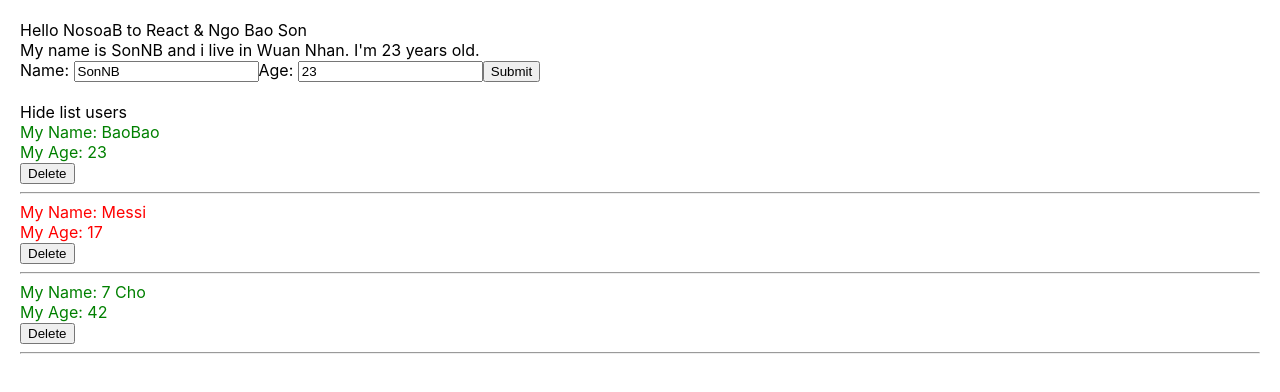
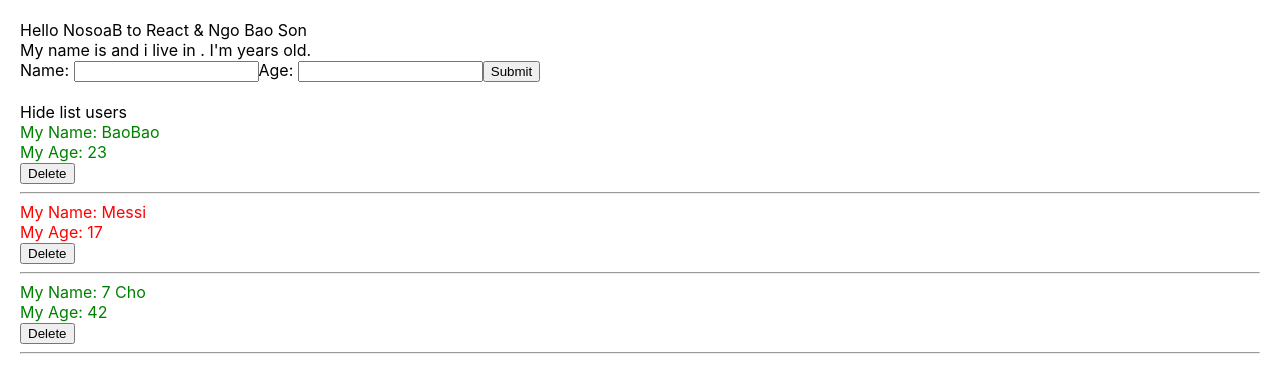
Before and after one commit to NosoaB17/React_QuizProject, a React (Create React App) app: page / in a window 1280 px wide. Shown: the top 392 px of the page. Built offline with nearby package versions, Linux system fonts and the light colour scheme.

Commit message:
Convert to Hook

```diff
--- a/src/App.js
+++ b/src/App.js
@@ -5,32 +5,24 @@ import { increaseCounter, decreaseCounter } from "./redux/action/counterAction";
 import MyComponent from "./components/MyComponent";
 import React from "react";
 
-class App extends React.Component {
-  render() {
-    return (
-      <div className="app-container">
-        Hello NosoaB to React &amp; Ngo Bao Son
-        <MyComponent></MyComponent>
-      </div>
-    );
-  }
-}
+// class App extends React.Component {
+//   render() {
+//     return (
+//       <div className="app-container">
+//         Hello NosoaB to React &amp; Ngo Bao Son
+//         <MyComponent></MyComponent>
+//       </div>
+//     );
+//   }
+// }
 
-// const App = () => {
-//   const count = useSelector((state) => state.counter.count);
-//   const dispatch = useDispatch();
-
-//   return (
-//     <div className="App">
-//       <header className="App-header">
-//         <img src={logo} className="App-logo" alt="logo" />
-//         <p>Hello SonNB!</p>
-//         <div>Count = {count}</div>
-//         <button onClick={() => dispatch(increaseCounter())}>Increase</button>
-//         <button onClick={() => dispatch(decreaseCounter())}>Decrease</button>
-//       </header>
-//     </div>
-//   );
-// };
+const App = () => {
+  return (
+    <div className="app-container">
+      Hello NosoaB to React &amp; Ngo Bao Son
+      <MyComponent></MyComponent>
+    </div>
+  );
+};
 
 export default App;
--- a/src/components/AddUserInfor.js
+++ b/src/components/AddUserInfor.js
@@ -1,61 +1,119 @@
-import React from "react";
+import React, { useState } from "react";
 
-class AddUserInfor extends React.Component {
-  state = {
-    name: "SonNB",
-    address: "Wuan Nhan",
-    age: 23,
+// class AddUserInfor extends React.Component {
+//   state = {
+//     name: "SonNB",
+//     address: "Wuan Nhan",
+//     age: 23,
+//   };
+
+//   handleOnChangeInput = (event) => {
+//     this.setState({
+//       name: event.target.value,
+//     });
+//     console.log(event, event.target.value);
+//   };
+
+//   handleOnChangeAge = (event) => {
+//     //bad code
+//     // this.state.age = event.target.value
+//     this.setState({
+//       age: event.target.value,
+//     });
+//     console.log(event, event.target.value);
+//   };
+
+//   handleOnSubmit = (event) => {
+//     event.preventDefault();
+//     this.props.handleAddNewUser({
+//       id: Math.floor((Math.random()*100) +1) + '-random',
+//       name: this.state.name,
+//       age: this.state.age
+//   });
+//   };
+
+//   render() {
+//     return (
+//       <div>
+//         {" "}
+//         My name is {this.state.name} and i live in {this.state.address}. I'm{" "}
+//         {this.state.age} years old.
+//         <form onSubmit={(event) => this.handleOnSubmit(event)}>
+//           <label>Name: </label>
+//           <input
+//             value={this.state.name}
+//             type="text"
+//             onChange={(event) => this.handleOnChangeInput(event)}
+//           />
+//           <label>Age: </label>
+//           <input
+//             value={this.state.age}
+//             type="text"
+//             onChange={(event) => this.handleOnChangeAge(event)}
+//           />
+//           <button>Submit</button>
+//         </form>
+//       </div>
+//     );
+//   }
+// }
+
+const AddUserInfor = (props) => {
+  // state = {
+  //   name: "SonNB",
+  //   address: "Wuan Nhan",
+  //   age: 23,
+  // };
+  const [name, setName] = useState("");
+  const [address, setAddress] = useState("");
+  const [age, setAge] = useState("");
+
+  const handleOnChangeInput = (event) => {
+    // this.setState({
+    //   name: event.target.value,
+    // });
+    setName(event.target.value);
   };
 
-  handleOnChangeInput = (event) => {
-    this.setState({
-      name: event.target.value,
-    });
-    console.log(event, event.target.value);
+  const handleOnChangeAge = (event) => {
+    //bad code
+    // this.state.age = event.target.value
+    // this.setState({
+    //   age: event.target.value,
+    // });
+    setAge(event.target.value);
   };
 
-  handleOnChangeAge = (event) => {
-    //bad code
-    // this.state.age = event.target.value
-    this.setState({
-      age: event.target.value,
-    });
-    console.log(event, event.target.value);
-  };
-
-  handleOnSubmit = (event) => {
+  const handleOnSubmit = (event) => {
     event.preventDefault();
-    this.props.handleAddNewUser({
+    props.handleAddNewUser({
       id: Math.floor(Math.random() * 100 + 1) + "-random",
-      name: this.state.name,
-      age: this.state.age,
+      name: name,
+      age: age,
     });
   };
 
-  render() {
   return (
     <div>
       {" "}
-        My name is {this.state.name} and i live in {this.state.address}. I'm{" "}
-        {this.state.age} years old.
-        <form onSubmit={(event) => this.handleOnSubmit(event)}>
+      My name is {name} and i live in {address}. I'm {age} years old.
+      <form onSubmit={(event) => handleOnSubmit(event)}>
         <label>Name: </label>
         <input
-            value={this.state.name}
+          value={name}
           type="text"
-            onChange={(event) => this.handleOnChangeInput(event)}
+          onChange={(event) => handleOnChangeInput(event)}
         />
         <label>Age: </label>
         <input
-            value={this.state.age}
+          value={age}
           type="text"
-            onChange={(event) => this.handleOnChangeAge(event)}
+          onChange={(event) => handleOnChangeAge(event)}
         />
         <button>Submit</button>
       </form>
     </div>
   );
-  }
-}
+};
 
 export default AddUserInfor;
--- a/src/components/MyComponent.js
+++ b/src/components/MyComponent.js
@@ -1,47 +1,80 @@
-import React from "react";
+import React, { useState } from "react";
 import AddUserInfor from "./AddUserInfor";
 import DisplayInfor from "./DisplayInfor";
-class MyComponent extends React.Component {
-  state = {
-    listUsers: [
+
+// class MyComponent extends React.Component {
+//   state = {
+//     listUsers: [
+//       { id: 1, name: "BaoBao", age: "23" },
+//       { id: 2, name: "Messi", age: "17" },
+//       { id: 3, name: "7 Cho", age: "42" },
+//     ],
+//   };
+
+//   handleAddNewUser = (userObj) => {
+//     console.log(userObj);
+//     this.setState({
+//       listUsers: [userObj, ...this.state.listUsers],
+//     });
+//   };
+
+//   handleDeleteUser = (userId) => {
+//     let listUsersClone = [...this.state.listUsers];
+//     listUsersClone = listUsersClone.filter((item) => item.id !== userId);
+//     this.setState({
+//       listUsers: listUsersClone,
+//     });
+//   };
+
+//   //JSX
+//   render() {
+//     // DRY : Dont Repeat Yourself
+//     return (
+//       <>
+//         <div className="a">
+//           <AddUserInfor handleAddNewUser={this.handleAddNewUser} />
+//           <br></br>
+//           <DisplayInfor
+//             listUsers={this.state.listUsers}
+//             handleDeleteUser={this.handleAddNewUser}
+//           />
+//         </div>
+//         <div className="b"></div>
+//       </>
+//     );
+//   }
+// }
+
+const MyComponent = (props) => {
+  const [listUsers, setListUsers] = useState([
     { id: 1, name: "BaoBao", age: "23" },
     { id: 2, name: "Messi", age: "17" },
     { id: 3, name: "7 Cho", age: "42" },
-    ],
+  ]);
+
+  const handleAddNewUser = (userObj) => {
+    setListUsers([userObj, ...listUsers]);
   };
 
-  handleAddNewUser = (userObj) => {
-    console.log(userObj);
-    this.setState({
-      listUsers: [userObj, ...this.state.listUsers],
-    });
+  const handleDeleteUser = (userId) => {
+    let listUsersClone = listUsers;
+    listUsersClone = listUsersClone.filter((item) => item.id !== userId);
+    setListUsers(listUsersClone);
   };
 
-  handleDeleteUser = (userId) => {
-    let listUsersClone = [...this.state.listUsers];
-    listUsersClone = listUsersClone.filter((item) => item.id !== userId);
-    this.setState({
-      listUsers: listUsersClone,
-    });
-  };
-
-  //JSX
-  render() {
-    // DRY : Dont Repeat Yourself
   return (
     <>
       <div className="a">
-          <AddUserInfor handleAddNewUser={this.handleAddNewUser} />
+        <AddUserInfor handleAddNewUser={handleAddNewUser} />
         <br></br>
         <DisplayInfor
-            listUsers={this.state.listUsers}
-            handleDeleteUser={this.handleDeleteUser}
+          listUsers={listUsers}
+          handleDeleteUser={handleAddNewUser}
         />
       </div>
       <div className="b"></div>
     </>
   );
-  }
-}
+};
 
 export default MyComponent;
```
Lines whose indentation alone changed are shown as unchanged.
